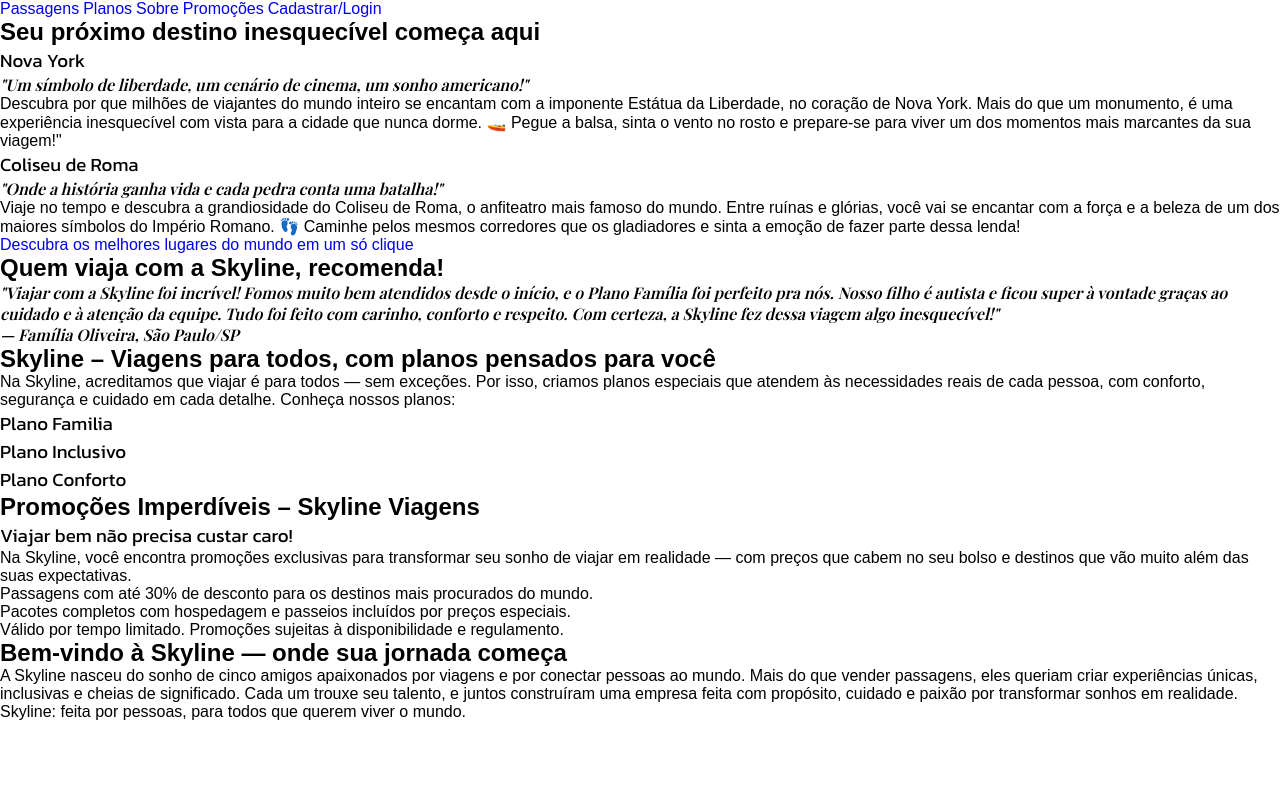
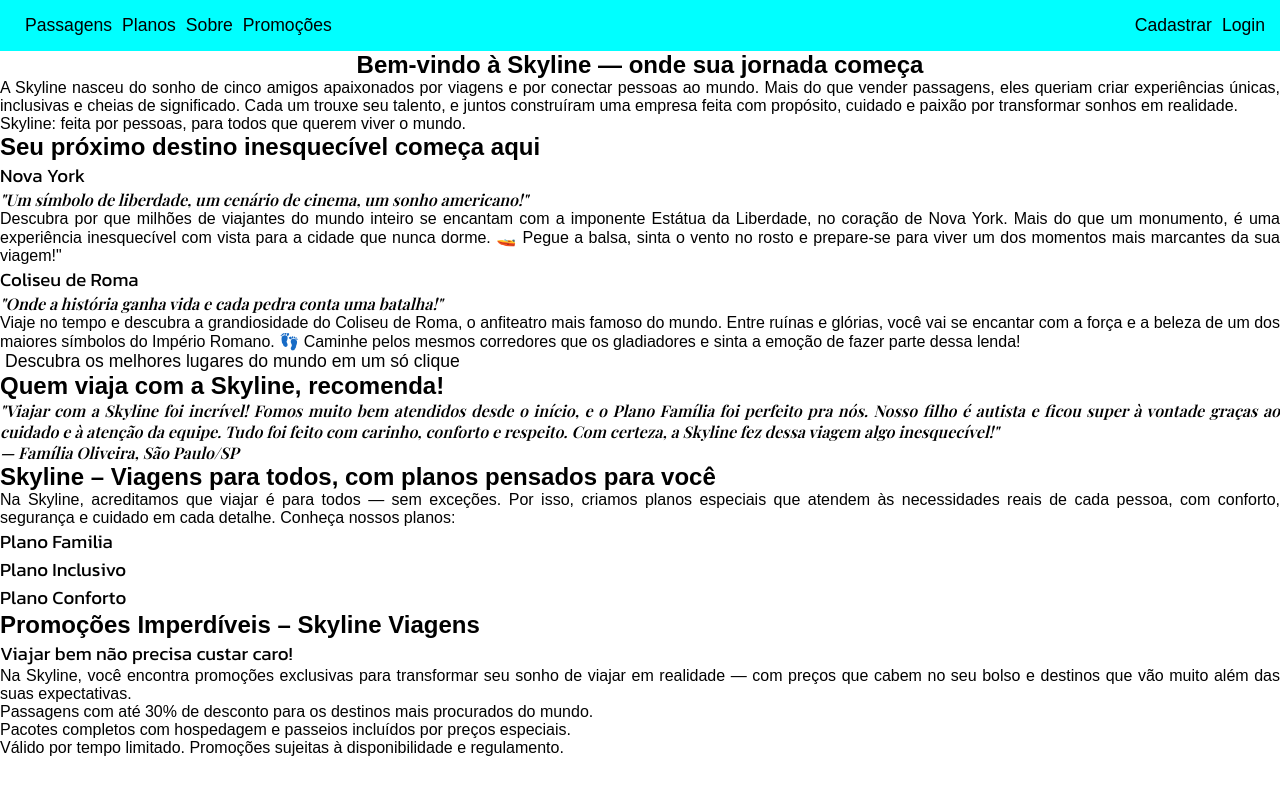
Before and after one commit to luccasmachhado/avioes, a PHP site: page / in a window 1280 px wide. Run offline with PHP 8.4, Linux system fonts and the light colour scheme; some web fonts are replaced.

Commit message:
Atualização 01
as opções foram Atualizadas

```diff
--- a/index.html
+++ b/index.html
@@ -7,17 +7,32 @@
     <link rel="stylesheet" href="style.css">
 </head>
 <body>
-    <nav>
-        <a href="#" id="LogoTip"></a>
-        <a href="Passagens.html">Passagens</a>
-        <a href="Planos.html">Planos</a>
-        <a href="Sobre.html">Sobre</a>
-        <a href="Promo.html">Promoções</a>
-        <a href="CadLog.1html">Cadastrar/Login</a>
+    <nav id="menu">
+        <nav id="opc">
+            <a href="#" id="LogoTip"></a>
+            <a href="Passagens.html">Passagens</a>
+            <a href="Planos.html">Planos</a>
+            <a href="Sobre.html">Sobre</a>
+            <a href="Promo.html">Promoções</a>
+        </nav>
+        <nav id="login">
+            <a href="CadLog.1html">Cadastrar</a>
+            <a href="CadLog.html">Login</a>
+        </nav>
     </nav>
     <section id="Logo">
     </section>
     <main>
+        <section id="Sobre">
+            <h2>Bem-vindo à Skyline — onde sua jornada começa</h2>
+            <p>
+                A Skyline nasceu do sonho de cinco amigos apaixonados por viagens e por conectar pessoas ao mundo.
+                Mais do que vender passagens, eles queriam criar experiências únicas, inclusivas e cheias de significado.
+                Cada um trouxe seu talento, e juntos construíram uma empresa feita com propósito, cuidado e paixão por transformar sonhos em realidade. <br>
+                Skyline: feita por pessoas, para todos que querem viver o mundo.
+
+                </p>
+        </section>
         <section id="Viagens">
             <h2>Seu próximo destino inesquecível começa aqui</h2>
             <h3>Nova York</h3>
@@ -64,16 +79,6 @@
             </section>
             <p> Válido por tempo limitado. Promoções sujeitas à disponibilidade e regulamento.</p>
         </section>
-        <section id="Sobre">
-            <h2>Bem-vindo à Skyline — onde sua jornada começa</h2>
-            <p>
-                A Skyline nasceu do sonho de cinco amigos apaixonados por viagens e por conectar pessoas ao mundo.
-                Mais do que vender passagens, eles queriam criar experiências únicas, inclusivas e cheias de significado.
-                Cada um trouxe seu talento, e juntos construíram uma empresa feita com propósito, cuidado e paixão por transformar sonhos em realidade. <br>
-                Skyline: feita por pessoas, para todos que querem viver o mundo.
-
-                </p>
-        </section>
     </main>
 </body>
 </html>
--- a/style.css
+++ b/style.css
@@ -5,6 +5,37 @@
 *{
     margin: 0px;
     padding: 0px;
+    box-sizing: border-box;
+}
+nav{
+    padding: 5px;
+    text-align: right;
+    background-color: aqua;
+    display: flex;
+    justify-content: space-between;
+}
+section#Logo{
+    background-image: url("Imagens/PapeldeParede.jpg");
+    background-repeat: no-repeat;
+    background-size: cover;
+    background-position: right center;
+    height: 100%;
+}
+section#Sobre>h2{
+    text-align: center;
+}
+picture{
+    display: block;
+    justify-content: center;
+    width: 300px;
+    height: 300px;
+    transform: translate(175%,25%);
+
+    background-color: blue;
+}
+img{
+
+    width: 300px;
 }
 h2{
     font-family: "Inria Sans", sans-serif;
@@ -16,6 +47,7 @@ h3{
 }
 p{
     font-family: Arial, Helvetica, sans-serif;
+    text-align: justify;
 }
 p#leg{
     font-family: "Playfair Display", serif;
@@ -23,7 +55,18 @@ p#leg{
     font-weight: 600;
 }
 a{
+    font-size: 1.1em;
     font-family: "Inria Sans", sans-serif;
     font-weight: normal;
     text-decoration: none;
+    transition: color 0.50s;
+    color: black;
+    padding: 5px;
 }
+a:hover{
+    border-radius: 20px;
+    background-color: black;
+    color: white;
+    text-decoration: none;
+    font-weight: bold;
+}
--- a/styles2.css
+++ /dev/null
@@ -1 +0,0 @@
-@charset "UTF-8";
```
